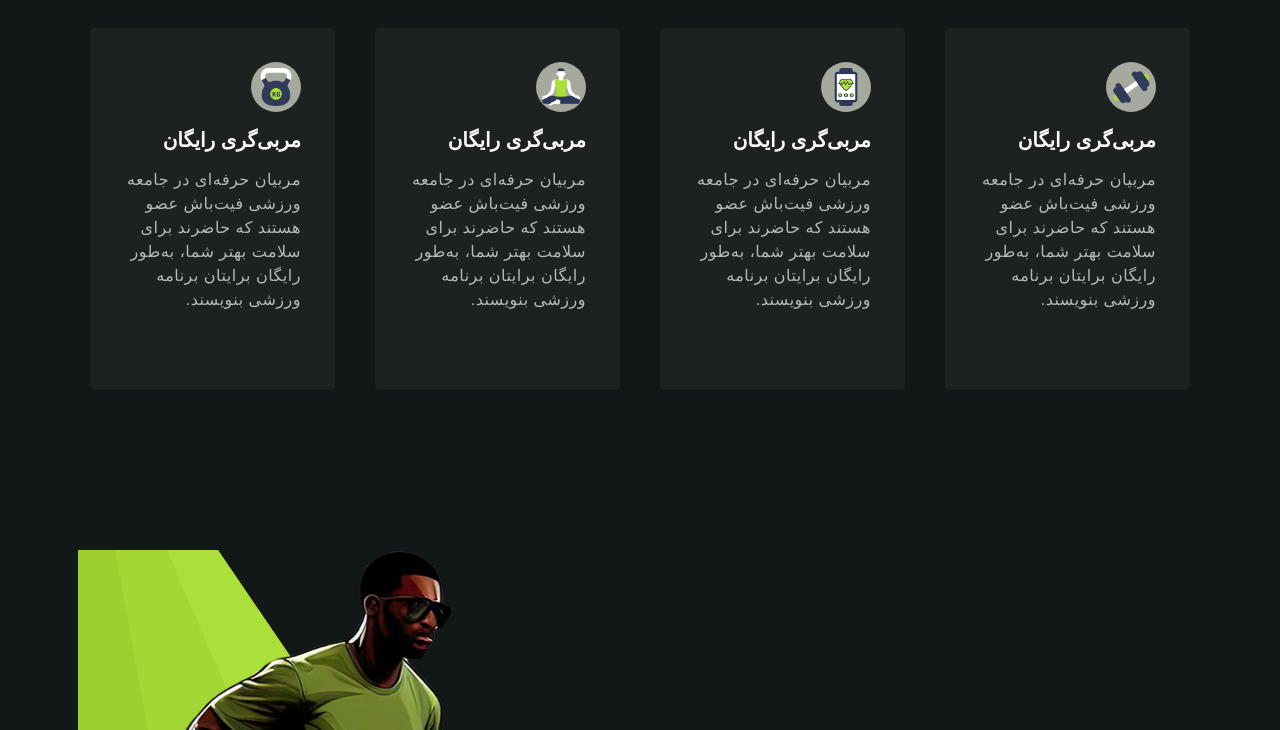
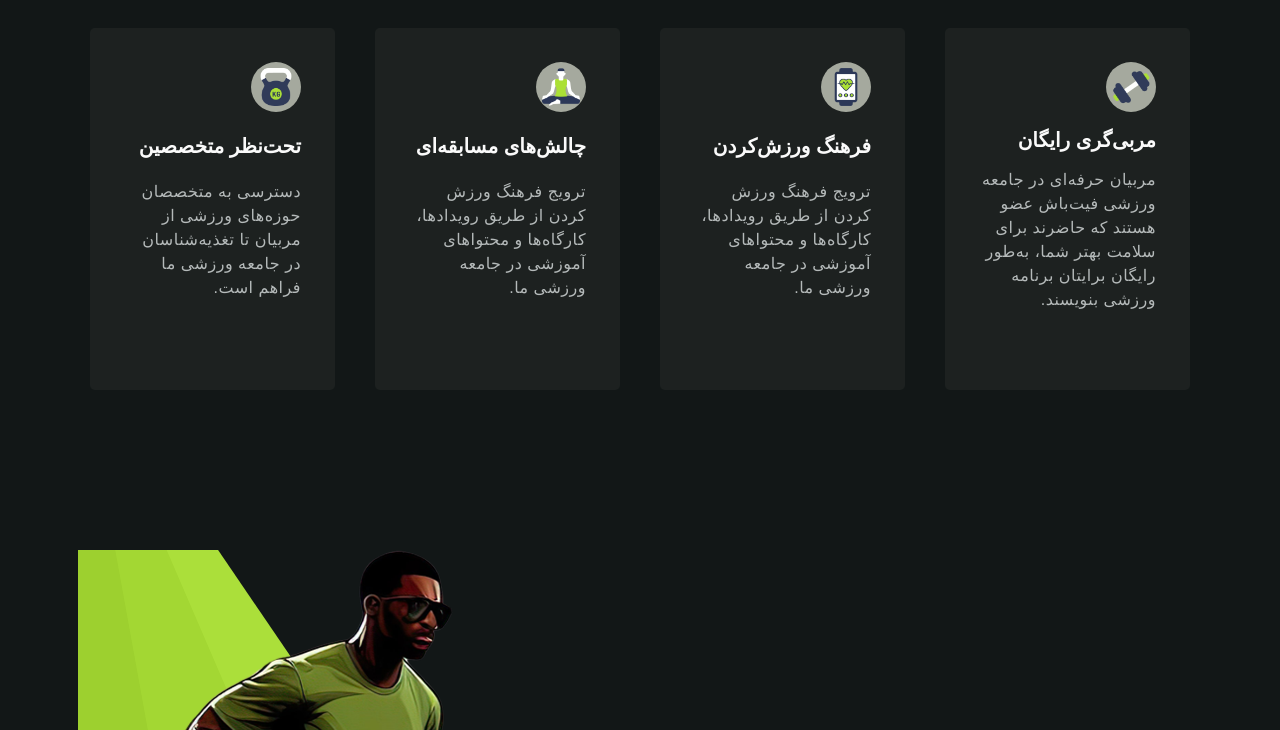
Before and after one commit to sajjadjavazi/Fitbash, a website: page new-fitbash/index.html in a window 1280 px wide. Shown: the part 1200-1930 px from the top of the page. Drawn offline with nearby package versions, Linux system fonts and the light colour scheme; a small style sheet from the web is missing.

Commit message:
cards content changed

```diff
--- a/new-fitbash/index.html
+++ b/new-fitbash/index.html
@@ -125,10 +125,9 @@
                             <img src="assets/img/program2.png" alt="program image" class="program__img">
                         </div>
 
-                        <h3 class="program__title">مربی‌گری رایگان</h3>
+                        <h3 class="program__title">فرهنگ ورزش‌کردن</h3>
 
-                        <p class="program__description">مربیان حرفه‌ای در جامعه ورزشی فیت‌باش عضو هستند که حاضرند برای
-                            سلامت بهتر شما، به‌طور رایگان برایتان برنامه ورزشی بنویسند.</p>
+                        <p class="program__description">ترویج فرهنگ ورزش کردن از طریق رویدادها، کارگاه‌ها و محتواهای آموزشی در جامعه ورزشی ما.</p>
 
                         <a href="#" class="program__button">
                             <i class="ri-arrow-left-line"></i>
@@ -140,10 +139,10 @@
                             <img src="assets/img/program3.png" alt="program image" class="program__img">
                         </div>
 
-                        <h3 class="program__title">مربی‌گری رایگان</h3>
+                        <h3 class="program__title">چالش‌های مسابقه‌ای</h3>
 
-                        <p class="program__description">مربیان حرفه‌ای در جامعه ورزشی فیت‌باش عضو هستند که حاضرند برای
-                            سلامت بهتر شما، به‌طور رایگان برایتان برنامه ورزشی بنویسند.</p>
+                        <p class="program__description">ترویج فرهنگ ورزش کردن از طریق رویدادها، کارگاه‌ها و محتواهای
+                            آموزشی در جامعه ورزشی ما.</p>
 
                         <a href="#" class="program__button">
                             <i class="ri-arrow-left-line"></i>
@@ -155,10 +154,10 @@
                             <img src="assets/img/program4.png" alt="program image" class="program__img">
                         </div>
 
-                        <h3 class="program__title">مربی‌گری رایگان</h3>
+                        <h3 class="program__title">تحت‌نظر متخصصین</h3>
 
-                        <p class="program__description">مربیان حرفه‌ای در جامعه ورزشی فیت‌باش عضو هستند که حاضرند برای
-                            سلامت بهتر شما، به‌طور رایگان برایتان برنامه ورزشی بنویسند.</p>
+                        <p class="program__description">دسترسی به متخصصان حوزه‌های ورزشی از مربیان تا تغذیه‌شناسان در
+                            جامعه ورزشی ما فراهم است.</p>
 
                         <a href="#" class="program__button">
                             <i class="ri-arrow-left-line"></i>
@@ -363,7 +362,7 @@
                             <div class="circle">
                             </div>
                             <label for="#" class="radio__lable">مرد</label>
-                            <input checked type="radio" class="gender" name="value-radio" value="مرد">
+                            <input type="radio" class="gender" name="value-radio" value="مرد">
                             <div class="circle">
                             </div>
                         </div>
```
